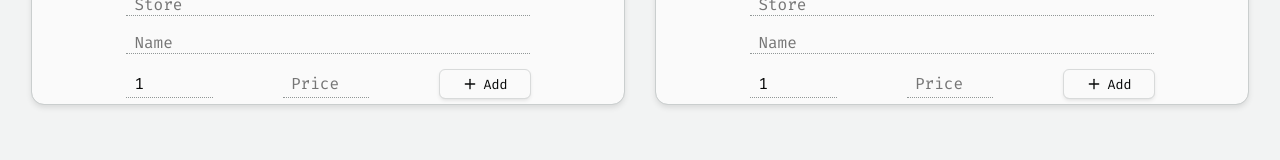
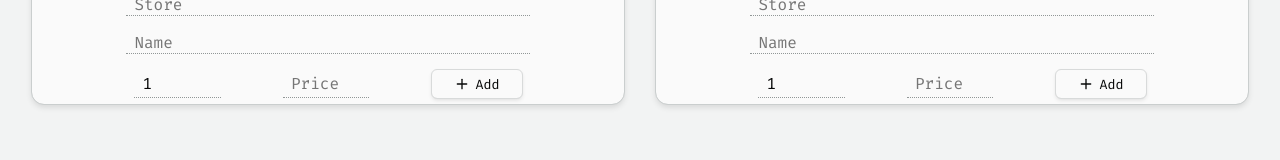
Before and after one commit to KyleKlus/receipt-manager-tool, a Next.js app: page / in a window 1280 px wide. Shown: the part 432-592 px from the top of the page. Built offline with nearby package versions, Linux system fonts and the light colour scheme.

Commit message:
UPDATE: minor visual improvements

```diff
--- a/src/styles/components/receipt-manager/ReceiptManager.module.css
+++ b/src/styles/components/receipt-manager/ReceiptManager.module.css
@@ -133,7 +133,7 @@
 @media (prefers-reduced-motion) {}
 
 
-@media (max-width: 990px) {
+@media (max-width: 940px) {
     .split {
         flex-wrap: wrap;
     }
--- a/src/styles/components/receipt-manager/personCell/PersonCard.module.css
+++ b/src/styles/components/receipt-manager/personCell/PersonCard.module.css
@@ -54,6 +54,7 @@
     flex-direction: row;
     flex-wrap: nowrap;
     justify-content: space-between;
+    padding: 0 8px;
     width: 100%;
 }
 
```
